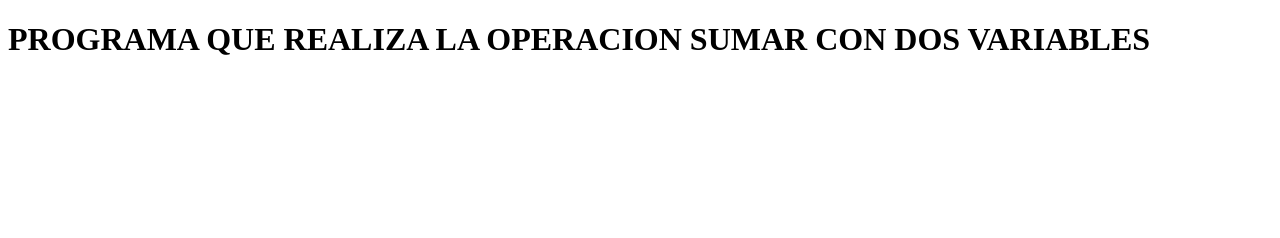
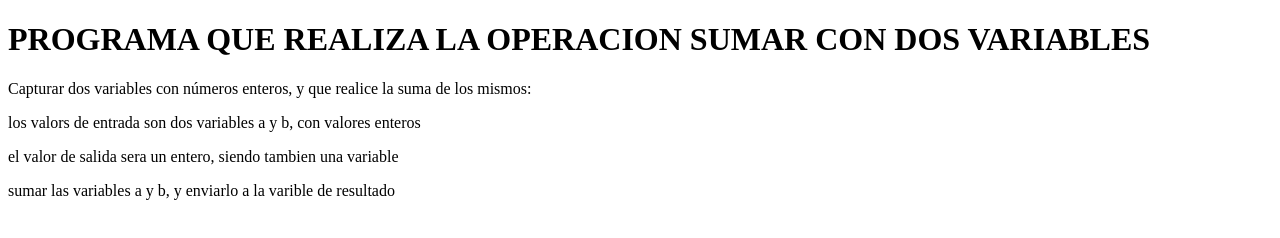
Before and after one commit to LINETH-03/formulario-que-realiza-la-operacion-de-suma-con-dos-variables, a plain HTML site: page index.html in a window 1280 px wide. Drawn offline with Linux system fonts and the light colour scheme.

Commit message:
se creo la descripcion del problema

```diff
--- a/index.html
+++ b/index.html
@@ -7,5 +7,11 @@
 </head>
 <body>
 <h1>PROGRAMA QUE REALIZA LA OPERACION SUMAR CON DOS VARIABLES</h1>
+<P>Capturar dos variables con números enteros, y que realice la suma de los mismos:</P>
+<p>los valors de entrada son dos variables a y b, con valores enteros </p>
+<p>el valor de salida sera un entero, siendo tambien una variable</p>
+<p>sumar las variables a y b, y enviarlo a la varible de resultado</p>
+<br><br>
+
 </body>
 </html>
```
